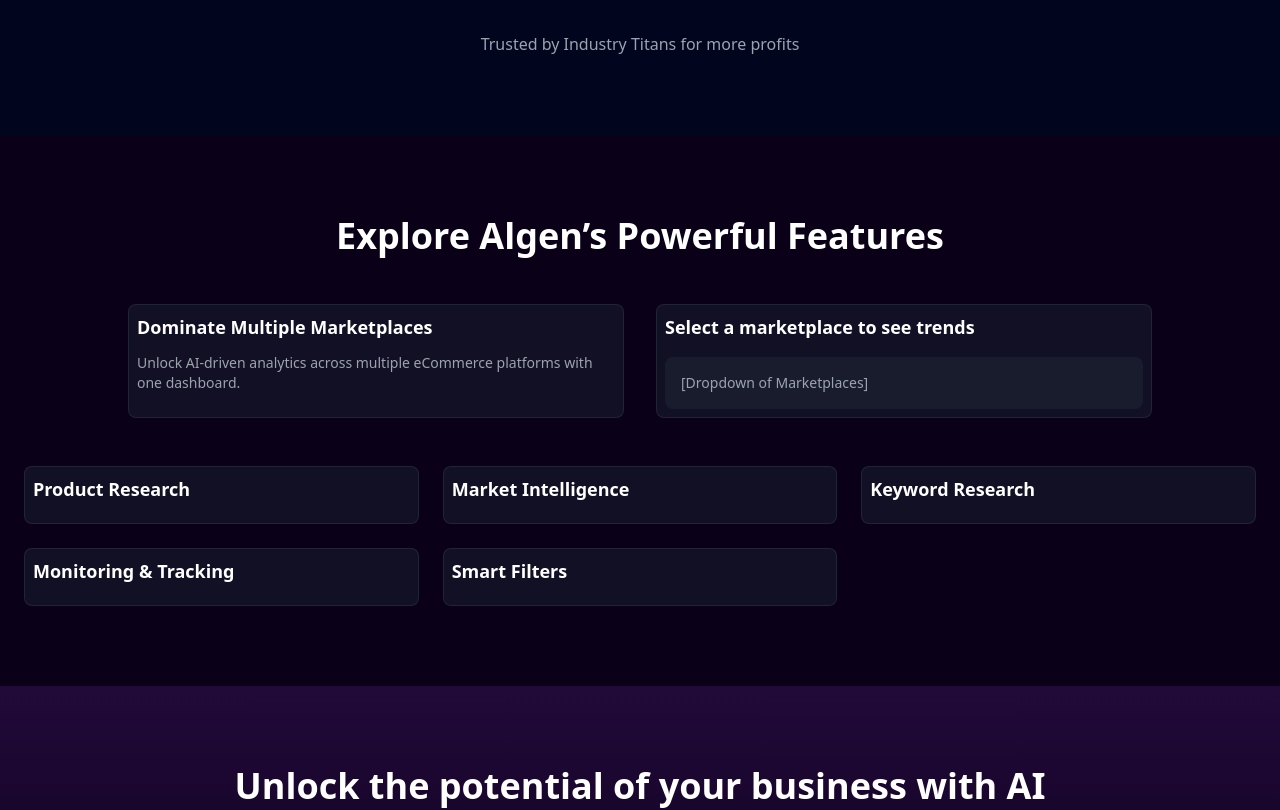
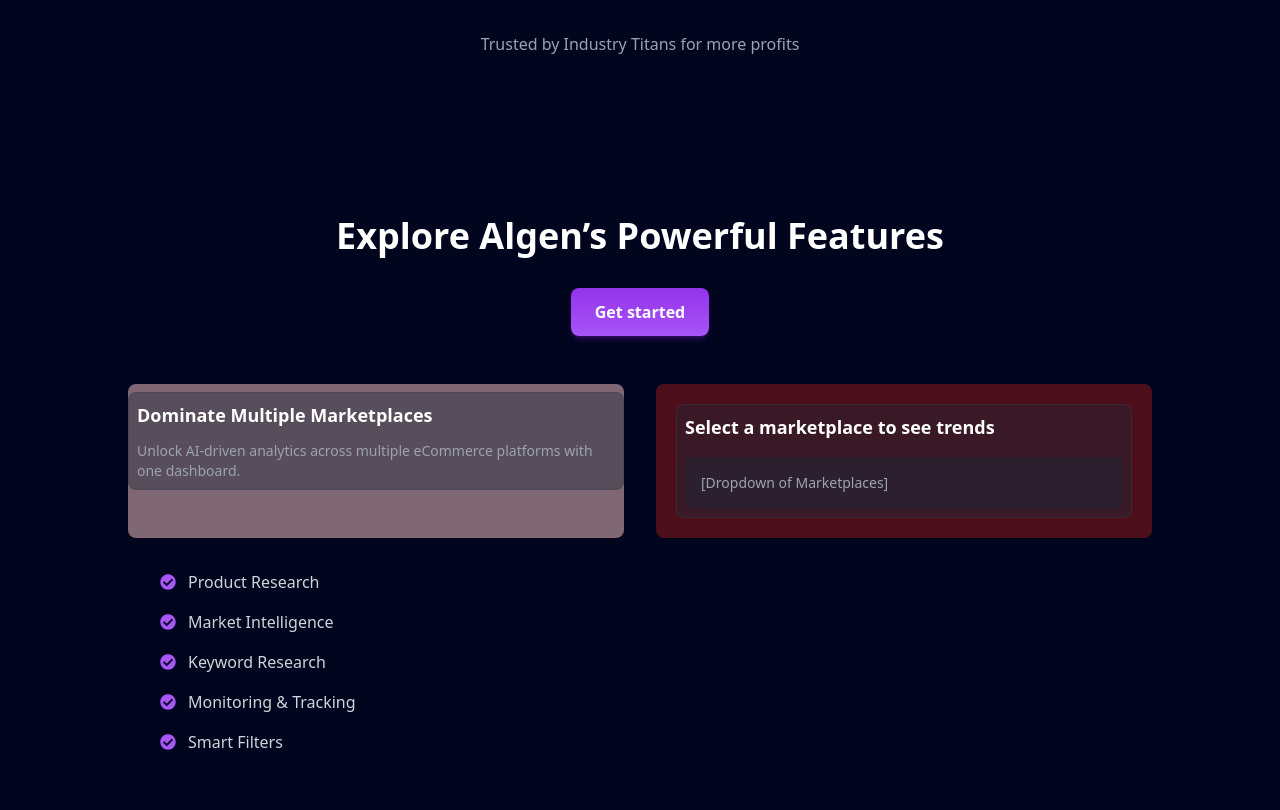
Before and after one commit to Nati-darse/Figma, a React (Vite) app in the folder Breeje/First/: page / in a window 1280 px wide. Shown: the part 1200-2010 px from the top of the page. Built offline with nearby package versions, Linux system fonts and the light colour scheme.

Commit message:
format of listed cards updated

```diff
--- a/Breeje/First/src/components/Features.tsx
+++ b/Breeje/First/src/components/Features.tsx
@@ -1,5 +1,7 @@
 import SectionTitle from "./UI/SectionTitle";
 import Card from "./UI/Card";
+import Button from "./UI/Button";
+import { FaCheckCircle } from "react-icons/fa";
 
 export default function Features() {
   const features = [
@@ -11,26 +13,36 @@
   ];
 
   return (
-    <section className="py-20 px-6 text-center">
+    <section className="bg-[#01051e] py-20 px-6 text-center">
       <SectionTitle title="Explore Algen’s Powerful Features" />
+      <div className="mt-8 flex items-center justify-center gap-4">
+
+       <Button>Get started</Button>
+      </div>
       <div className="mt-12 grid md:grid-cols-2 gap-8 max-w-5xl mx-auto">
+        <div className="bg-red-200/50 rounded-lg pt-2 m-0 ">
         <Card title="Dominate Multiple Marketplaces">
-          <p className="text-gray-400 text-sm">
+          <p className="text-gray-400 text-sm py-0 my-0">
             Unlock AI-driven analytics across multiple eCommerce platforms with
             one dashboard.
           </p>
         </Card>
+        </div>
+        <div className="bg-red-800/50 rounded-lg p-5 ">
         <Card title="Select a marketplace to see trends">
           <div className="bg-gray-800/50 rounded-lg p-4 mt-4">
             <p className="text-gray-400 text-sm">[Dropdown of Marketplaces]</p>
           </div>
         </Card>
-      </div>
-
-      <div className="mt-12 grid md:grid-cols-3 gap-6">
-        {features.map((feature, idx) => (
-          <Card key={idx} title={feature} />
-        ))}
+        </div>
+        <ul className="space-y-4 ml-8 text-left">
+            {features.map((feature, idx) => (
+              <li key={idx} className="flex items-center gap-3">
+                <FaCheckCircle className="text-purple-500" />
+                <span className="text-gray-300">{feature}</span>
+              </li>
+            ))}
+          </ul>
       </div>
     </section>
   );
```
